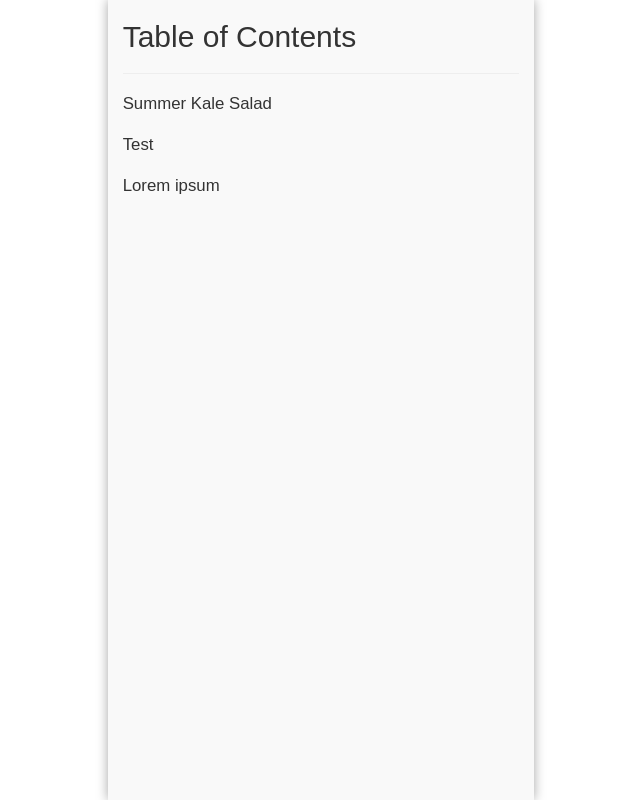
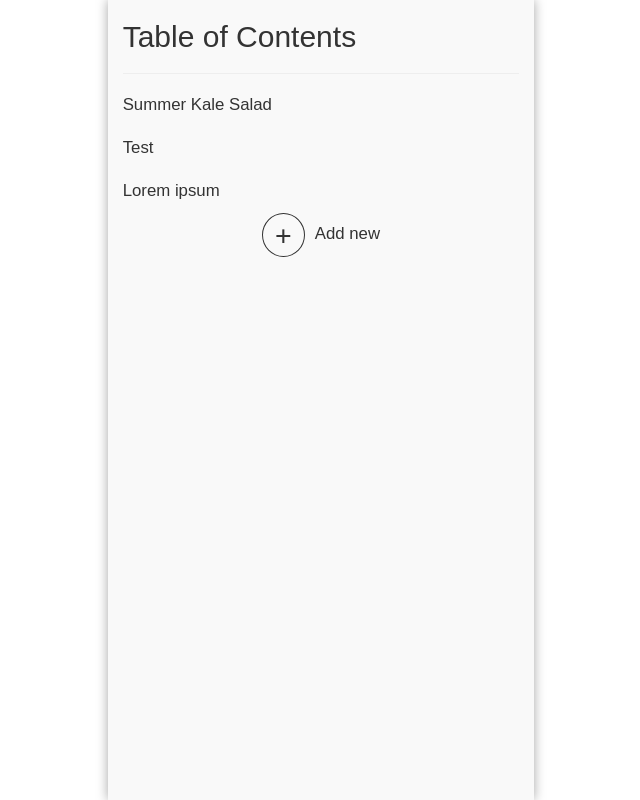
Before and after one commit to sdossland/left-pane-summary, a React (Create React App) app: page / in a window 1280 px wide. Shown: the whole page, without its empty margins (319-959 px from the left). Built offline with nearby package versions, Linux system fonts and the light colour scheme.

Commit message:
add new recipe (initial commit)

```diff
--- a/src/App.css
+++ b/src/App.css
@@ -1,10 +1,10 @@
-.recipe-list-name-row {
-  height: 40px;
-  line-height: 40px;
+.recipe-list-name-row, .add-new {
+  height: 42px;
+  line-height: 42px;
   margin: 1px 0;
   font-size: 1.2em;
 }
-.recipe-list-name-row:hover {
+.recipe-list-name-row:hover, .add-new:hover {
   cursor: pointer;
   background-color: #f2f2f2;
   border-bottom: 1px solid #ccc;
@@ -12,6 +12,29 @@
 }
 .recipe-list-name-row-focus {
   background-color: #f9f9f9;
+}
+.add-new {
+  /*vertical-align: top;*/
+  height: 44px;
+  text-align: center;
+}
+.add-new:hover {
+  color: #0099e6;
+  /*font-weight: 700;*/
+}
+.add-new-plus {
+  font-size: 1.7em;
+  border: 1px solid;
+  border-radius: 50%;
+  width: 1.5em;
+  display: inline-block;
+  text-align: center;
+  margin-right: 5px;
+}
+.add-new p {
+  display: inline-block;
+  vertical-align: top;
+  margin-left: 5px;
 }
 .triangle-right {
   display: inline-block;
@@ -161,6 +184,22 @@ img {
 }
 
 
+.new-recipe-modal-content {
+  background-color: #fff;
+  border: 1px solid #423d3b;
+  margin: 10% auto;
+  padding: 20px;
+  max-width: 900px;
+}
+.form-label {
+  font-size: 16px;
+  color: #333;
+}
+.ingredient-title {
+  display: inline-block;
+  padding-right: 5px;
+}
+
 
 /*input[type=""]:not(:focus)*/
 
--- /dev/null
+++ b/src/NewRecipe.js
@@ -0,0 +1,91 @@
+/**
+ * Created by sophia on 7/6/17.
+ */
+import React from 'react';
+
+const initialState = ({
+  id: Number(),
+  name: '',
+  prepTime: Number(),
+  cookTime: Number(),
+  servings: Number(),
+  ingredients: [],
+  steps: [],
+  img: ''
+});
+
+class NewRecipe extends React.Component {
+  constructor(props) {
+    super(props);
+    this.state = Object.assign({}, initialState)
+  };
+  handleOutsideModalClick = (e) => {
+    if (e.target.id === 'newRecipeModal') {
+      this.props.closeNewRecipeModal();
+    }
+  };
+  render() {
+    return (
+      <div id="newRecipeModal" className="modal" style={{ display: this.props.showNewRecipeModal ? 'block' : 'none' }} onClick={this.handleOutsideModalClick}>
+        <div className="new-recipe-modal-content">
+          <div className="row">
+            <h4 className="modal-title">New Recipe</h4>
+            <div className="closeModal" onClick={this.props.closeNewRecipeModal}>X</div>
+          </div>
+          <hr />
+          <div className="row">
+            <div className="col-md-3 col-xs-12">
+              <label htmlFor="title" className="form-label">Recipe name</label>
+            </div>
+            <div className="col-md-9 col-xs-12">
+              <input id="title" className="modal-input" type="text" placeholder="Enter name of recipe" autoFocus value={this.state.name} /*onChange={this.prepTimeOnChange}*/ />
+            </div>
+          </div>
+          <div className="row">
+            <div className="col-md-3 col-xs-12">
+              <label htmlFor="prep-time" className="form-label">Preparation time</label>
+            </div>
+            <div className="col-md-9 col-xs-12">
+              <input id="prep-time" type="number" placeholder="Enter preparation time" value={this.state.prepTime} />
+            </div>
+          </div>
+          <div className="row">
+            <div className="col-md-3 col-xs-12">
+              <label htmlFor="cook-time" className="form-label">Cook time</label>
+            </div>
+            <div className="col-md-9 col-xs-12">
+              <input id="cook-time" type="number" placeholder="Enter cook time" value={this.state.cookTime} />
+            </div>
+          </div>
+          <div className="row">
+            <div className="col-md-3 col-xs-12">
+              <label htmlFor="servings" className="form-label">Number of servings</label>
+            </div>
+            <div className="col-md-9 col-xs-12">
+              <input id="servings" type="number" placeholder="Enter number of servings" value={this.state.servings} />
+            </div>
+          </div>
+          <div className="row">
+            <div className="col-xs-12">
+              <label htmlFor="ingredients" className="form-label ingredient-title">Ingredients</label>
+              <span className="ingredient-title"><i>  (Enter each ingredient on its own row (press enter for each new ingredient))</i></span>
+            </div>
+            <div className="col-xs-12">
+              <input id="ingredients" type="text" placeholder="Enter ingredients" value={this.state.ingredients} />
+            </div>
+          </div>
+          {/*<div className="row">*/}
+            {/*<label htmlFor="steps" className="form-label">Steps</label>*/}
+            {/*<input id="steps" title="text" placeholder="Enter steps" value={this.state.steps}/>*/}
+          {/*</div>*/}
+          <div className="row saveCloseBtns">
+            <button className="btn btn-default save-btn" /*onClick={this.handleSave}*/>Save</button>
+            <button className="btn btn-default" onClick={this.props.closeNewRecipeModal}>Close</button>
+          </div>
+        </div>
+      </div>
+    );
+  }
+}
+
+export default NewRecipe;
--- a/src/TableOfContents.js
+++ b/src/TableOfContents.js
@@ -3,6 +3,7 @@
  */
 import React from 'react';
 import Recipe from './Recipe';
+import NewRecipe from './NewRecipe';
 
 class TableOfContents extends React.Component {
   constructor(props) {
@@ -11,7 +12,8 @@ class TableOfContents extends React.Component {
       hover: false,
       hoverIndex: '',
       show: false,
-      key: ''
+      key: '',
+      showNewRecipeModal: false
     }
   }
   getOnMouseEnter = (hoverIndex) =>
@@ -38,6 +40,16 @@ class TableOfContents extends React.Component {
     () => {
       this.props.deleteRecipe(index);
   };
+  openNewRecipeModal = () => {
+    this.setState({
+      showNewRecipeModal: true
+    })
+  };
+  closeNewRecipeModal = () => {
+    this.setState({
+      showNewRecipeModal: false
+    })
+  };
   render() {
     const recipeNames = this.props.recipes.map((recipe, index) => {
       return (
@@ -45,7 +57,7 @@ class TableOfContents extends React.Component {
                                                               onMouseLeave={this.getOnMouseLeave}
                                                               onClick={this.viewRecipe(index)}
         >
-          <p className="recipe-list-name">{recipe.name}</p>
+          <p className="recipe-list-name" title="Click to view details">{recipe.name}</p>
           <div className="float-right">
           { this.state.hoverIndex === index && this.state.hover ?
             <div className="editDeleteBtns">
@@ -68,7 +80,19 @@ class TableOfContents extends React.Component {
             </div>
             <hr />
             {recipeNames}
+            <div className="row add-new" onClick={this.openNewRecipeModal}>
+              <div className="add-new-plus">
+                <span>+</span>
+              </div>
+              <p title="Click to add new">Add new</p>
+            </div>
           </div>
+          { this.state.showNewRecipeModal ?
+            <NewRecipe showNewRecipeModal={this.state.showNewRecipeModal}
+                       recipes={this.props.recipes}
+                       closeNewRecipeModal={this.closeNewRecipeModal}
+            />
+          : null }
           { typeof this.state.key !== 'undefined' && this.state.show ?
             <div id="recipe" className="col-md-8 col-xs-12" >
               <Recipe recipe={this.props.recipes[this.state.key]}
```
Also changed, not shown: src/App.js (+0 -7 lines).
